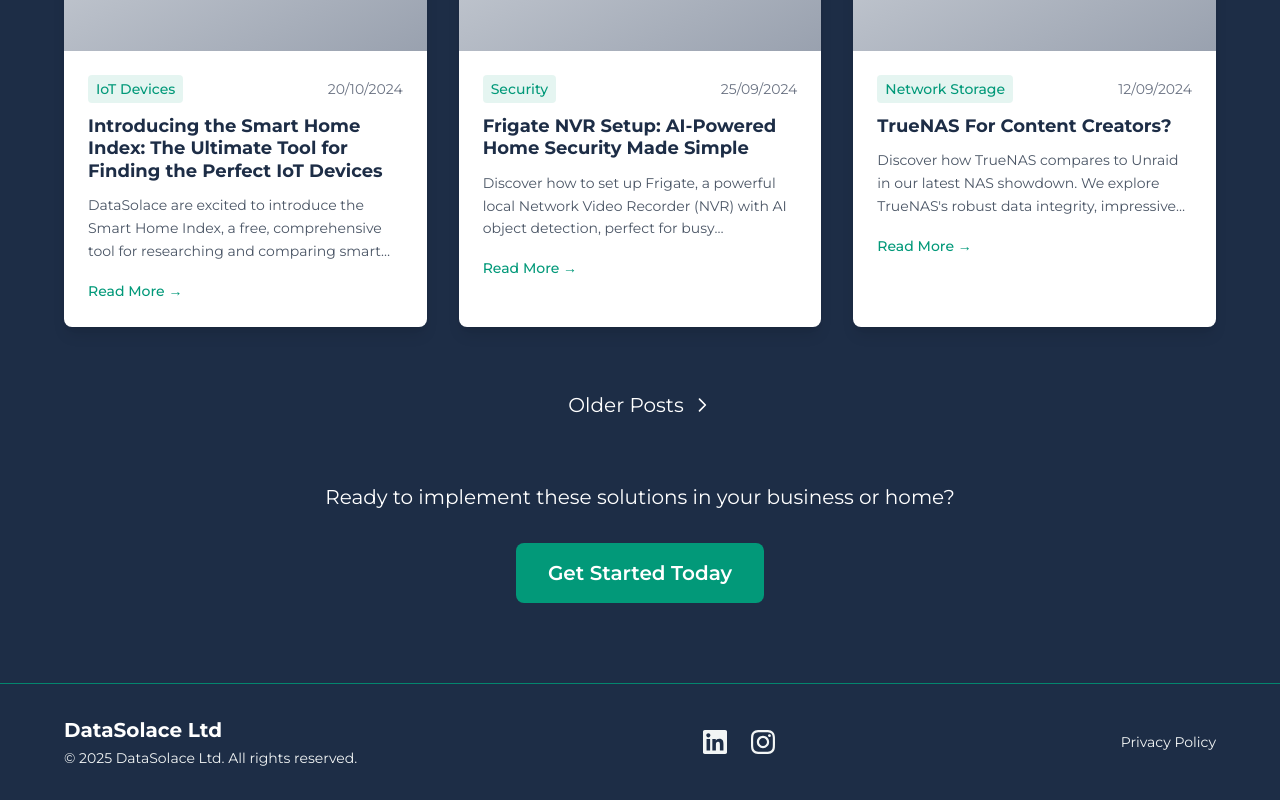
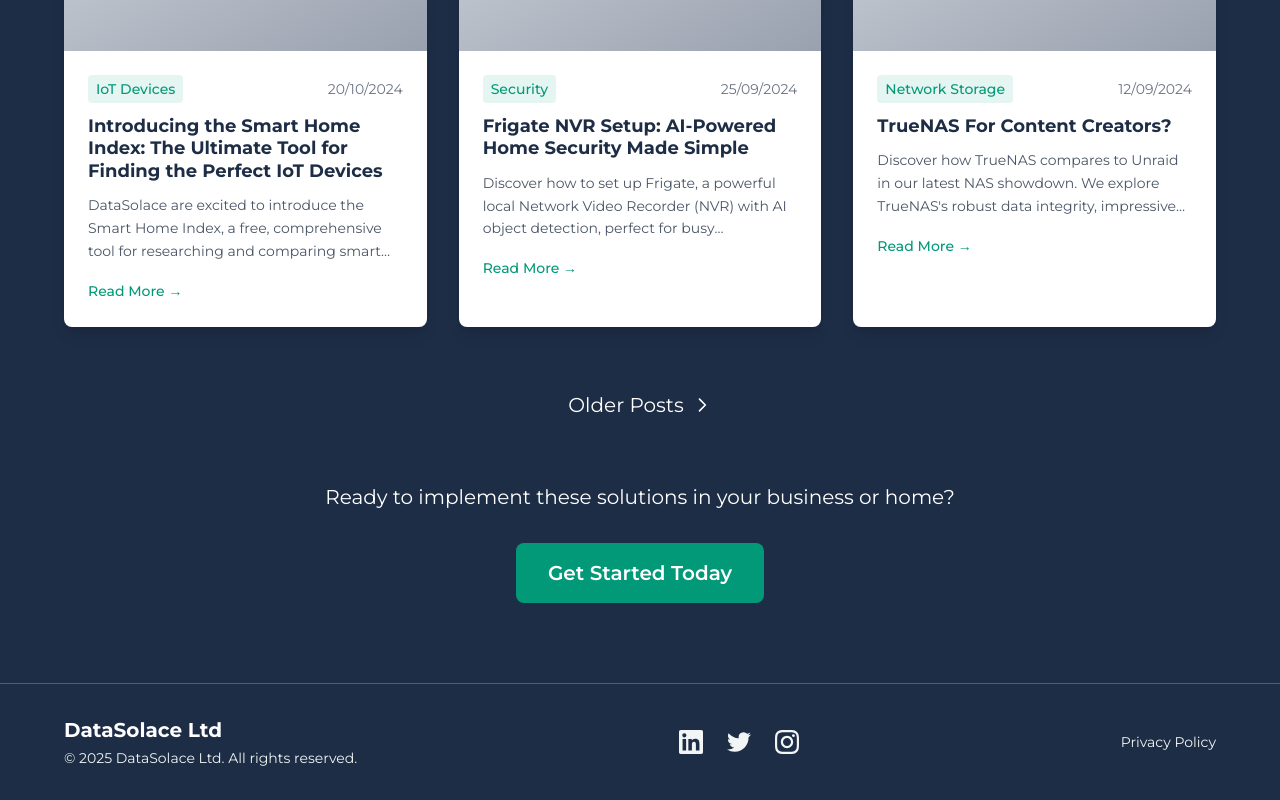
Before and after one commit to DataSolace/datasolace.com, a Next.js app: page /blog in a window 1280 px wide. Shown: the part 1170-1970 px from the top of the page. Built offline with nearby package versions, Linux system fonts and the light colour scheme.

Commit message:
fix: add twitter link to footer component

```diff
--- a/src/components/Footer.tsx
+++ b/src/components/Footer.tsx
@@ -30,6 +30,18 @@
             </a>
 
             <a
+              href="https://twitter.com/datasolace"
+              target="_blank"
+              rel="noopener noreferrer"
+              className="text-[var(--brand-white)] hover:text-[var(--brand-teal)] transition-colors"
+              aria-label="Twitter"
+            >
+              <svg className="w-6 h-6" fill="currentColor" viewBox="0 0 24 24">
+                <path d="M23.953 4.57a10 10 0 01-2.825.775 4.958 4.958 0 002.163-2.723c-.951.555-2.005.959-3.127 1.184a4.92 4.92 0 00-8.384 4.482C7.69 8.095 4.067 6.13 1.64 3.162a4.822 4.822 0 00-.666 2.475c0 1.71.87 3.213 2.188 4.096a4.904 4.904 0 01-2.228-.616v.06a4.923 4.923 0 003.946 4.827 4.996 4.996 0 01-2.212.085 4.936 4.936 0 004.604 3.417 9.867 9.867 0 01-6.102 2.105c-.39 0-.779-.023-1.17-.067a13.995 13.995 0 007.557 2.209c9.053 0 13.998-7.496 13.998-13.985 0-.21 0-.42-.015-.63A9.935 9.935 0 0024 4.59z"/>
+              </svg>
+            </a>
+
+            <a
               href="https://www.instagram.com/datasolace"
               target="_blank"
               rel="noopener noreferrer"
```
